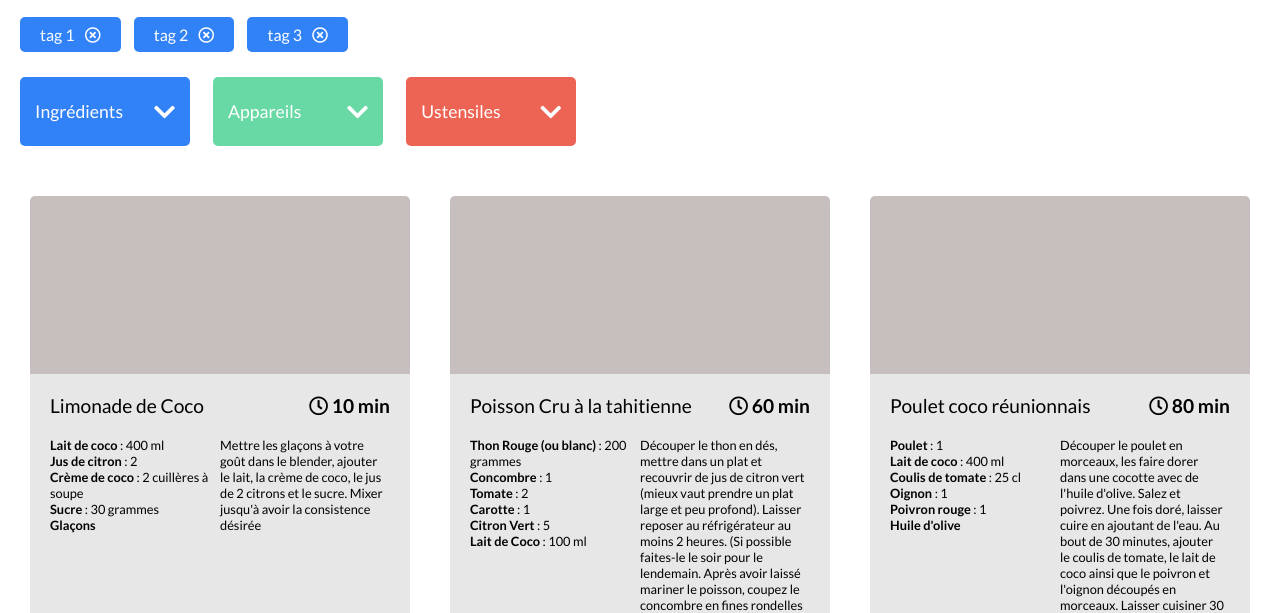
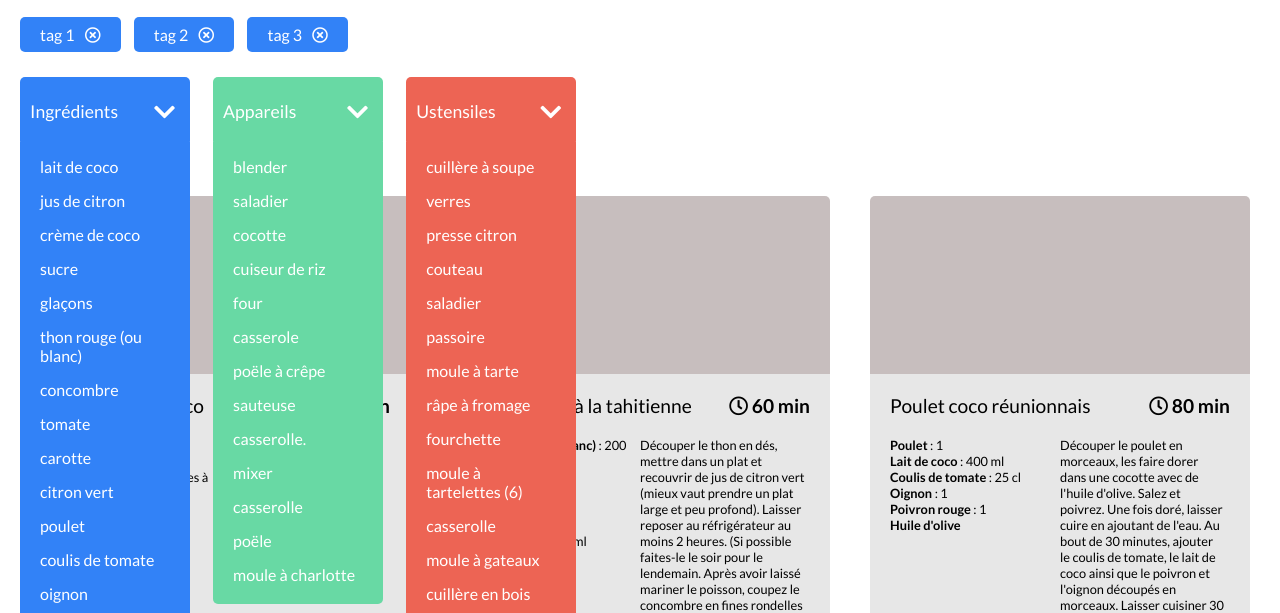
Before and after one commit to maevanapcontact/MaevaNguyenAnhPhuong_7_19012021, a website built with webpack: page src/index.html in a window 1280 px wide. Shown: the part 225-838 px from the top of the page. Built offline with nearby package versions, Linux system fonts and the light colour scheme.

Commit message:
[#3] feat: fill the filters boxes with JSON data for each tag

```diff
--- a/src/index.html
+++ b/src/index.html
@@ -55,14 +55,17 @@
           <div class="filters-elt">
             <input type="text" value="Ingrédients" class="filters-elt-1" />
             <span class="fas fa-chevron-down"></span>
+            <div class="filters-all filters-all-1" id="filters-all-1"></div>
           </div>
           <div class="filters-elt">
             <input type="text" value="Appareils" class="filters-elt-2" />
             <span class="fas fa-chevron-down"></span>
+            <div class="filters-all filters-all-2" id="filters-all-2"></div>
           </div>
           <div class="filters-elt">
             <input type="text" value="Ustensiles" class="filters-elt-3" />
             <span class="fas fa-chevron-down"></span>
+            <div class="filters-all filters-all-3" id="filters-all-3"></div>
           </div>
         </form>
       </div>
--- /dev/null
+++ b/src/js/filters.js
@@ -0,0 +1,90 @@
+import data from "./data";
+import { createLinkElement } from "./utils";
+
+/**
+ * Get the list of all ingredients without repetition
+ *
+ * @return  {array}  The list of ingredients
+ */
+const getAllIngredients = () => {
+  let ingredients = [];
+
+  data.recipes.forEach((recipe) => {
+    recipe.ingredients.forEach((ingredient) => {
+      if (!ingredients.includes(ingredient.ingredient.toLowerCase()))
+        ingredients.push(ingredient.ingredient.toLowerCase());
+    });
+  });
+
+  return ingredients;
+};
+
+/**
+ * Get the list of all appliances without repetition
+ *
+ * @return  {array}  The list of appliances
+ */
+const getAllApplicances = () => {
+  let appliances = [];
+
+  data.recipes.forEach((recipe) => {
+    if (!appliances.includes(recipe.appliance.toLowerCase()))
+      appliances.push(recipe.appliance.toLowerCase());
+  });
+
+  return appliances;
+};
+
+/**
+ * Get the list of all ustensils without repetition
+ *
+ * @return  {array}  The list of ustensils
+ */
+const getAllUstensils = () => {
+  let ustensils = [];
+
+  data.recipes.forEach((recipe) => {
+    recipe.ustensils.forEach((ustensil) => {
+      if (!ustensils.includes(ustensil.toLowerCase()))
+        ustensils.push(ustensil.toLowerCase());
+    });
+  });
+
+  return ustensils;
+};
+
+/**
+ * Fill the DOM with all the filter tags
+ *
+ * @return  {void}
+ */
+const fillAllFilters = () => {
+  const filterIngredientsElt = document.getElementById("filters-all-1");
+  const filterApplianceElt = document.getElementById("filters-all-2");
+  const filterUstensilsElt = document.getElementById("filters-all-3");
+
+  fillSpecificFilter(getAllIngredients(), filterIngredientsElt);
+  fillSpecificFilter(getAllApplicances(), filterApplianceElt);
+  fillSpecificFilter(getAllUstensils(), filterUstensilsElt);
+};
+
+/**
+ * Utils to fill one filter box in the DOM
+ *
+ * @return  {void}
+ */
+const fillSpecificFilter = (filterList, filterElt) => {
+  const ulElt = document.createElement("ul");
+
+  filterList.forEach((item) => {
+    const liElt = document.createElement("li");
+    const aElt = createLinkElement("#", item, "filter-tag");
+    aElt.textContent = item;
+    liElt.appendChild(aElt);
+    ulElt.appendChild(liElt);
+  });
+
+  filterElt.appendChild(ulElt);
+};
+
+export { fillAllFilters };
--- a/src/js/index.js
+++ b/src/js/index.js
@@ -1,4 +1,6 @@
 import "../scss/main.scss";
-import { createRecipes } from "./dom-creation";
+import { createRecipes } from "./recipes";
+import { fillAllFilters } from "./filters";
 
 createRecipes();
+fillAllFilters();
--- a/src/scss/_main-header.scss
+++ b/src/scss/_main-header.scss
@@ -96,7 +96,11 @@
       color: #fff;
       font-size: 1.1rem;
       font-weight: 500;
-      padding: 0 0 0 15px;
+      padding: 0 0 0 10px;
+
+      &:hover {
+        cursor: pointer;
+      }
 
       @media (min-width: 600px) {
         width: 170px;
@@ -123,6 +127,61 @@
       transform: translateY(-50%);
       font-size: 1.5rem;
       color: #fff;
+
+      &:hover {
+        cursor: pointer;
+      }
     }
   }
 }
+
+.filters-all {
+  width: 100%;
+  position: absolute;
+  z-index: 5;
+  left: 0;
+  top: 65px;
+  border-radius: 0 0 5px 5px;
+  padding: 10px;
+
+  &-1 {
+    background: $primary-color;
+
+    li:hover {
+      background-color: darken($primary-color, 20%);
+    }
+  }
+
+  &-2 {
+    background: $secondary-color;
+
+    li:hover {
+      background-color: darken($secondary-color, 20%);
+    }
+  }
+
+  &-3 {
+    background: $tertiary-color;
+
+    li:hover {
+      background-color: darken($tertiary-color, 20%);
+    }
+  }
+
+  li {
+    margin-bottom: 5px;
+    padding: 5px 10px;
+    transition: background-color 0.3s;
+    border-radius: 15px;
+  }
+
+  a {
+    display: block;
+    width: 100%;
+    height: 100%;
+  }
+}
+
+.filter-tag {
+  color: #fff;
+}
```
Also changed, not shown: dist/index.html, dist/main.css, dist/main.js, src/js/recipes.js (renamed from src/js/dom-creation.js).
